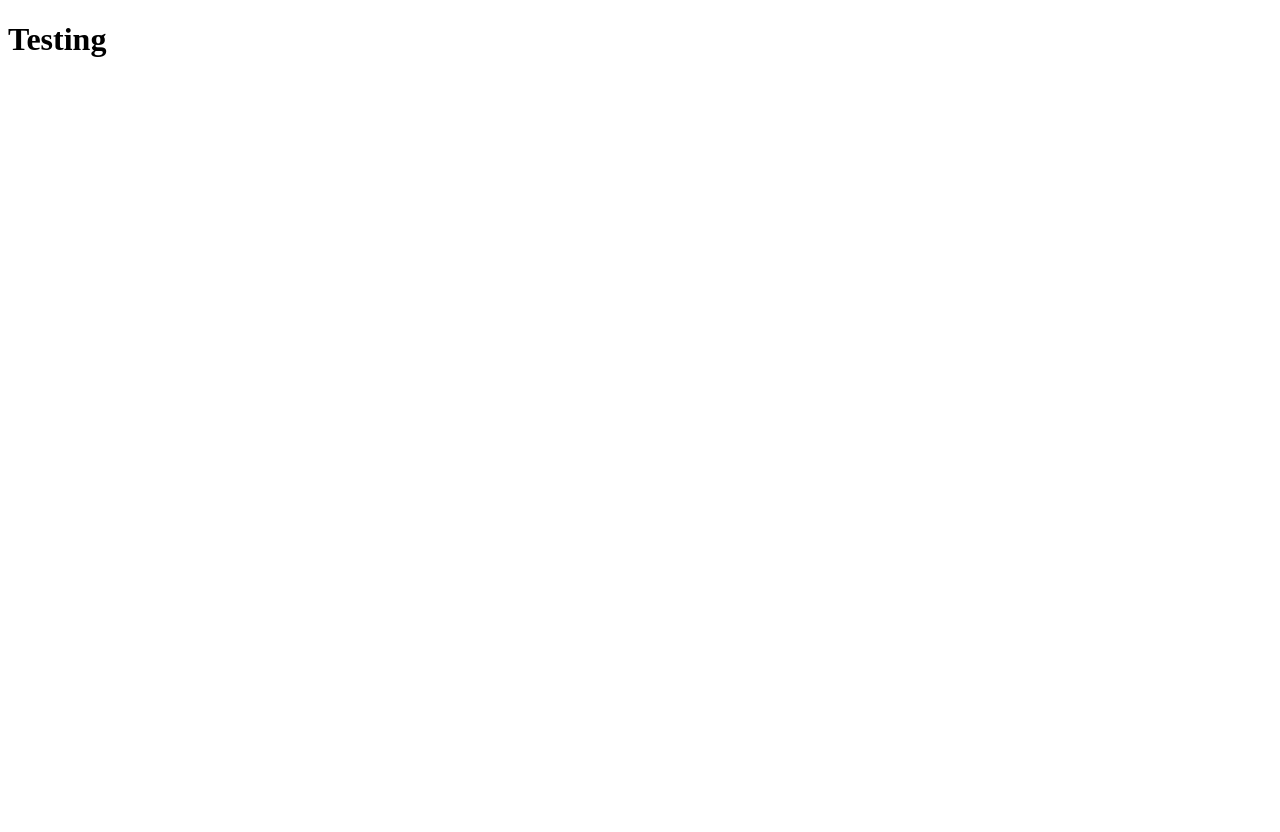
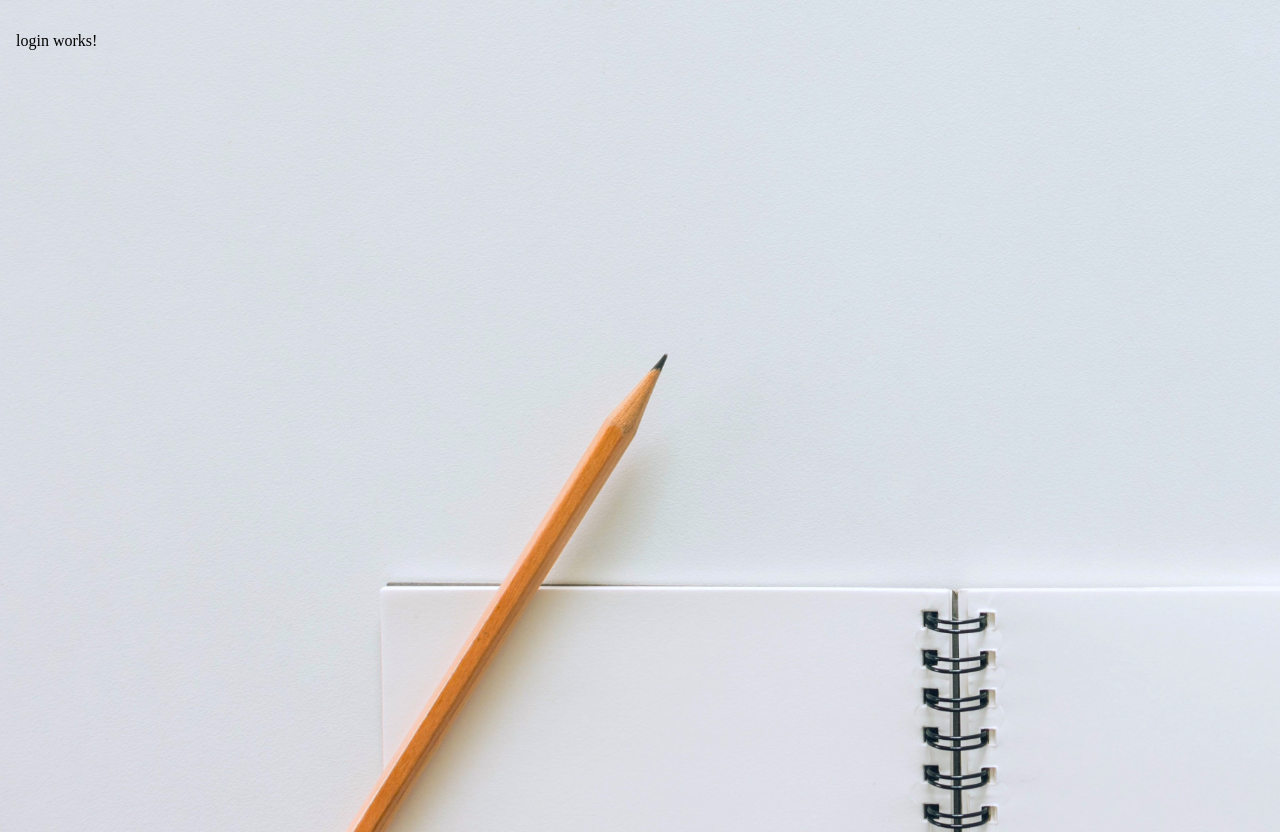
Before and after one commit to cbevel/final-project3, an Angular app: page / in a window 1280 px wide. Before the commit the page ends 800 px from the top, so only its background shows below. Built offline with nearby package versions, Linux system fonts and the light colour scheme; grey boxes are pictures that could not be loaded.

Commit message:
adding image to landing page

```diff
--- a/src/app/app.component.css
+++ b/src/app/app.component.css
@@ -1,3 +1,7 @@
 .image{
-    background-image: url(/final-project3/src/assets/whitespace-notebook.jpg);
+    background-image: url("/assets/whitespace-notebook.jpg");
+    background-size: cover;
+    background-repeat: no-repeat;
+    height: 100vh;
+    padding: 1rem;
 }
--- a/src/app/app.component.html
+++ b/src/app/app.component.html
@@ -1,5 +1,3 @@
-<div class="image"></div>
-
-<h1>
-  Testing
-</h1>
+<div class="image">
+  <app-login></app-login>
+</div>
--- a/src/app/app.module.ts
+++ b/src/app/app.module.ts
@@ -2,10 +2,12 @@ import { BrowserModule } from '@angular/platform-browser';
 import { NgModule } from '@angular/core';
 
 import { AppComponent } from './app.component';
+import { LoginComponent } from './login/login.component';
 
 @NgModule({
   declarations: [
-    AppComponent
+    AppComponent,
+    LoginComponent
   ],
   imports: [
     BrowserModule
--- a/src/app/login/login.component.html
+++ b/src/app/login/login.component.html
@@ -1 +1,3 @@
 <p>login works!</p>
+
+<div class="image"></div>
--- a/src/styles.css
+++ b/src/styles.css
@@ -1 +1,6 @@
 /* You can add global styles to this file, and also import other style files */
+
+html, body {
+    padding: 0;
+    margin: 0;
+}
```
Also changed, not shown: src/assets/pexels-tirachard-kumtanom-574283.jpg (added), src/assets/whitespace-notebook.jpg.
